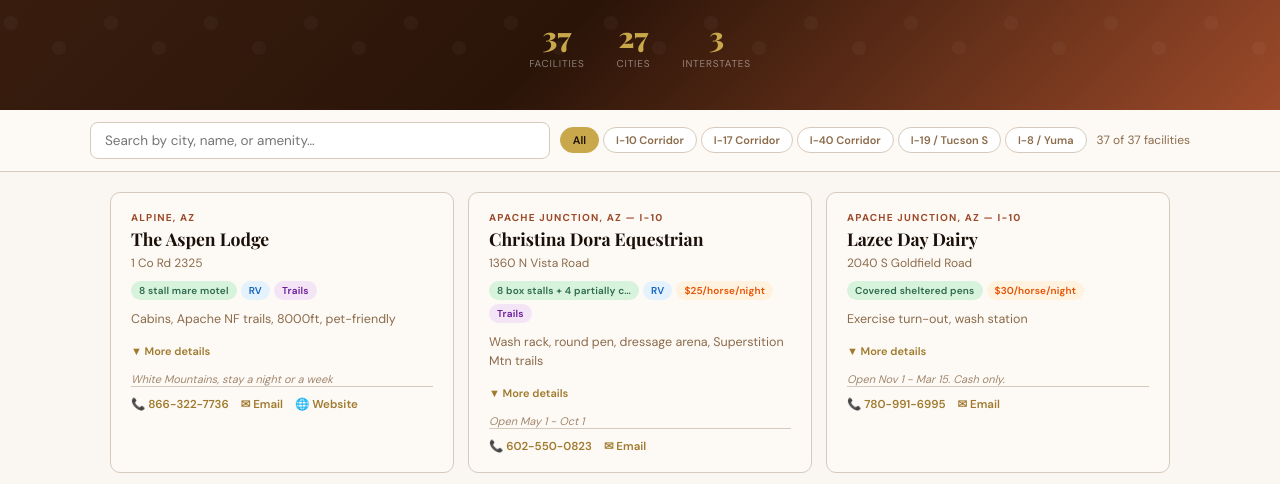
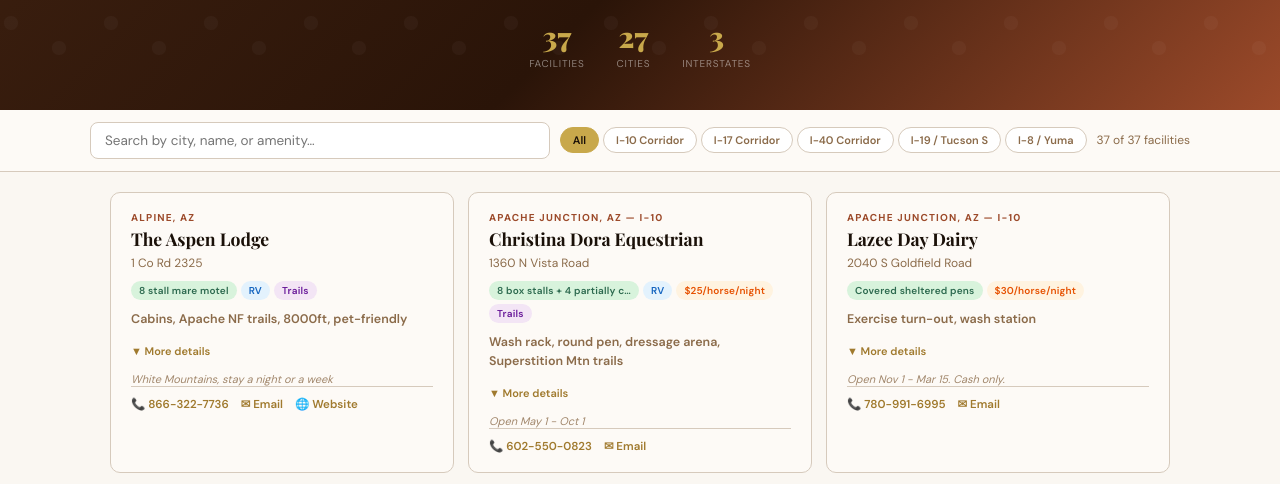
Before and after one commit to aiagent322/booking-stalls, a plain HTML site: page overnight.html in a window 1280 px wide. Shown: the part 244-728 px from the top of the page. Drawn offline with nearby package versions, Linux system fonts and the light colour scheme; a web font is replaced by a local one.

Commit message:
Bold facility descriptions

```diff
--- a/overnight.html
+++ b/overnight.html
@@ -56,7 +56,7 @@ a{color:inherit;text-decoration:none}
 .pill-rv{background:#E3F2FD;color:#1565C0}
 .pill-rate{background:#FFF3E0;color:#E65100}
 .pill-trail{background:#F3E5F5;color:#6A1B9A}
-.fc-desc{font-size:12.5px;color:var(--tan);line-height:1.55;margin-bottom:10px;display:-webkit-box;-webkit-line-clamp:3;-webkit-box-orient:vertical;overflow:hidden}
+.fc-desc{font-size:12.5px;color:var(--tan);line-height:1.55;margin-bottom:10px;font-weight:600;display:-webkit-box;-webkit-line-clamp:3;-webkit-box-orient:vertical;overflow:hidden}
 .fc.open .fc-desc{-webkit-line-clamp:unset}
 .fc-toggle{font-size:11px;color:var(--gold-dark);font-weight:600;cursor:pointer;margin-bottom:8px;display:inline-block}
 .fc-contact{display:flex;gap:12px;flex-wrap:wrap;padding-top:10px;border-top:1px solid var(--border)}
```
